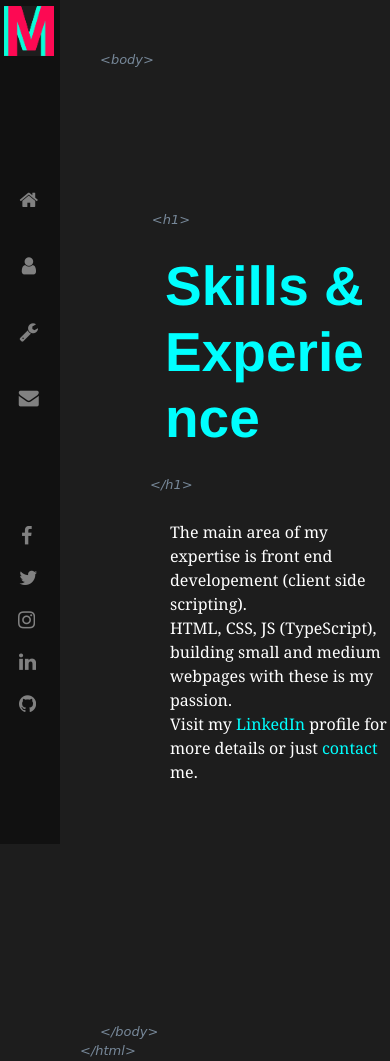
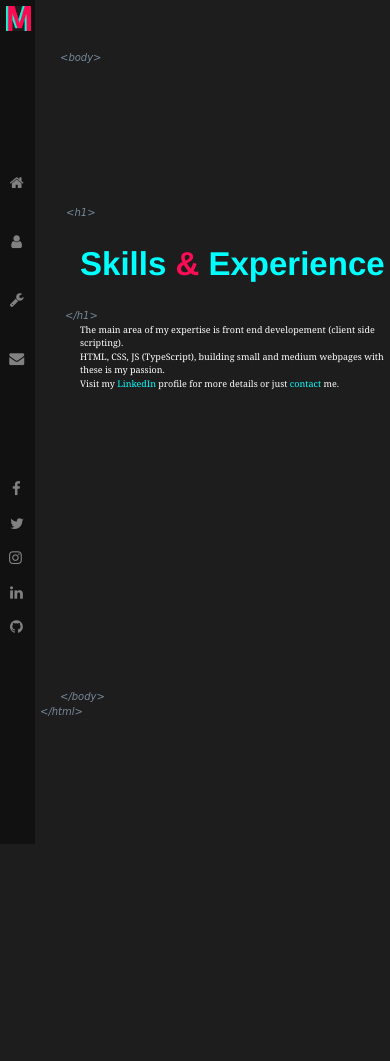
Before and after one commit to mayurpai/mayurpai.github.io, a PHP site: page /skills.html in a window 390 px wide. After the commit the page ends 716 px from the top, so only its background shows below. Run offline with PHP 8.4, Linux system fonts and the light colour scheme.

Commit message:
Update style-skills.css

```diff
--- a/style-skills.css
+++ b/style-skills.css
@@ -3,8 +3,168 @@
     overflow: hidden;
 }
 
+@media only screen and (max-width: 450px) {
+    .res {
+        width: 100vw;
+        height: 100%;
+    }
+    .page {
+        padding-left: 35px;
+    }
+    .sidebar a img.m_dir {
+        margin-left: -1px;
+        height: 25px;
+        width: 25px;
+        margin-bottom: 11px;
+    }
+    h1 {
+        font-size: 33px;
+        margin-left: 5px;
+    }
+    #fp {
+        font-size: 9px;
+        padding-left: 80px
+    }
+    ul li {
+        font-weight: bold;
+        float: left;
+        color: aqua;
+    }
+    ul li img.m {
+        width: 25px;
+        height: 25px;
+        margin-bottom: 5px;
+    }
+    .contact {
+        padding: 5px 15px 15px 15px;
+        width: 100px;
+        height: 35px;
+        margin-left: 630px;
+        margin-top: 20px;
+    }
+    .contact:hover {
+        padding: 5px 15px 15px 15px;
+        width: 100px;
+        height: 35px;
+        margin-left: 630px;
+        margin-top: 20px;
+    }
+    .html-tags {
+        font-size: x-small;
+        padding-left: 60px;
+        padding-top: 50px;
+    }
+    .html_tags {
+        font-size: x-small;
+        padding-left: 60px;
+        padding-top: 283px;
+    }
+    .html-tag {
+        font-size: x-small;
+        padding-left: 40px;
+        cursor: pointer;
+    }
+    .html-h1 {
+        font-size: x-small;
+        padding-left: 47px;
+        padding-top: 140px;
+    }
+    .html_h1 {
+        margin-left: 65px;
+        font-size: x-small;
+    }
+    .sidebar {
+        height: 100%;
+        width: 35px;
+    }
+    .sidebar a {
+        padding: 6px 6px 6px 7px;
+        font-size: 15px;
+    }
+}
+
+@media only screen and (min-width: 450px) {
+    .page {
+        padding-left: 35px;
+    }
+    .sidebar a img.m_dir {
+        margin-left: -12px;
+        height: 50px;
+        width: 50px;
+    }
+    h1 {
+        font-size: 55px;
+        margin-left: 93px;
+    }
+    #fp {
+        font-size: medium;
+        padding-left: 170px;
+        cursor: pointer;
+    }
+    ul li {
+        font-weight: bold;
+        float: left;
+        color: aqua;
+    }
+    ul li img.m {
+        width: 40px;
+        height: 40px;
+        margin-bottom: 10px;
+    }
+    .contact {
+        padding: 5px 15px 15px 15px;
+        width: 100px;
+        height: 35px;
+        margin-left: 630px;
+        margin-top: 20px;
+    }
+    .contact:hover {
+        padding: 5px 15px 15px 15px;
+        width: 100px;
+        height: 35px;
+        margin-left: 630px;
+        margin-top: 20px;
+    }
+    .html-tags {
+        font-size: small;
+        padding-left: 100px;
+        padding-top: 50px;
+        cursor: pointer;
+    }
+    .html_tags {
+        font-size: small;
+        padding-left: 100px;
+        padding-top: 208px;
+        cursor: pointer;
+    }
+    .html-tag {
+        font-size: small;
+        padding-left: 80px;
+        cursor: pointer;
+    }
+    .html-h1 {
+        font-size: small;
+        padding-left: 127px;
+        padding-top: 140px;
+        cursor: pointer;
+    }
+    .html_h1 {
+        font-size: small;
+        padding-left: 150px;
+        padding-bottom: 25px;
+        cursor: pointer;
+    }
+    .sidebar {
+        height: 100%;
+        width: 60px;
+    }
+    .sidebar a {
+        padding: 6px 8px 6px 16px;
+        font-size: 20px;
+    }
+}
+
 .page {
-    padding-left: 125px;
     animation: move reverse 0.01s;
 }
 
@@ -19,16 +179,12 @@ a:hover {
 }
 
 .sidebar a img.m_dir {
-    margin-left: -12px;
-    height: 50px;
-    width: 50px;
     background: transparent;
 }
 
 h1 {
     font-family: "Helvetica Neue", Helvetica, Arial, sans-serif;
     font-style: normal;
-    font-size: 55px;
     font-weight: bolder;
     color: white;
     white-space: nowrap;
@@ -37,17 +193,19 @@ h1 {
 
 #fp {
     font-style: normal;
-    font-size: medium;
     font-family: Cambria, Cochin, Georgia, Times, 'Times New Roman', serif;
     color: white;
-    padding-left: 170px;
-    cursor: pointer;
 }
 
 ul li {
     font-weight: bold;
     float: left;
     color: aqua;
+}
+
+ul li:hover {
+    color: rgb(251, 12, 84);
+    cursor: context-menu;
 }
 
 @keyframes move {
@@ -97,6 +255,12 @@ ul li:nth-child(7) {
 
 ul li:nth-child(8) {
     animation: move reverse 1.4s;
+    color: rgb(251, 12, 84);
+}
+
+ul li:nth-child(8):hover {
+    animation: move reverse 1.4s;
+    color: aqua;
 }
 
 ul li:nth-child(9) {
@@ -147,28 +311,12 @@ ul li:nth-child(20) {
     animation: move reverse 2.6s;
 }
 
-ul li img.m {
-    width: 40px;
-    height: 40px;
-    margin-bottom: 10px;
-}
-
-ul li:hover {
-    color: rgb(251, 12, 84);
-    cursor: context-menu;
-}
-
 .contact {
     font-style: oblique;
     font-family: 'Franklin Gothic Medium', 'Arial Narrow', Arial, sans-serif;
     border: 1px solid aqua;
     color: aqua;
     box-sizing: border-box;
-    padding: 5px 15px 15px 15px;
-    width: 100px;
-    height: 35px;
-    margin-left: 630px;
-    margin-top: 20px;
 }
 
 .contact:hover {
@@ -178,70 +326,48 @@ ul li:hover {
     color: black;
     background-color: aqua;
     box-sizing: border-box;
-    padding: 5px 15px 15px 15px;
-    width: 100px;
-    height: 35px;
-    margin-left: 630px;
-    margin-top: 20px;
 }
 
 .html-tags {
     font-style: italic;
     font-family: cursive;
-    font-size: small;
     color: lightslategrey;
-    padding-left: 100px;
-    padding-top: 50px;
     animation: move reverse 0.5s;
-    cursor: pointer;
 }
 
 .html_tags {
     font-style: italic;
     font-family: cursive;
-    font-size: small;
     color: lightslategrey;
-    padding-left: 100px;
-    padding-top: 222px;
     animation: move reverse 3.1s;
-    cursor: pointer;
+    position: relative;
+    background: transparent;
 }
 
 .html-tag {
     font-style: italic;
     font-family: cursive;
-    font-size: small;
     color: lightslategrey;
-    padding-left: 80px;
     animation: move reverse 3.0s;
-    cursor: pointer;
+    position: relative;
+    background: transparent;
 }
 
 .html-h1 {
     font-style: italic;
     font-family: cursive;
-    font-size: small;
     color: lightslategrey;
-    padding-left: 127px;
-    padding-top: 140px;
     animation: move reverse 0.2s;
-    cursor: pointer;
 }
 
 .html_h1 {
     font-style: italic;
     font-family: cursive;
-    font-size: small;
     color: lightslategrey;
     animation: move reverse 2.7s;
-    padding-left: 150px;
-    padding-bottom: 25px;
-    cursor: pointer;
 }
 
 .sidebar {
-    height: 100%;
-    width: 60px;
     position: fixed;
     z-index: 1;
     top: 0;
@@ -251,9 +377,7 @@ ul li:hover {
 }
 
 .sidebar a {
-    padding: 6px 8px 6px 16px;
     text-decoration: none;
-    font-size: 20px;
     color: #818181;
     display: block;
 }
```
